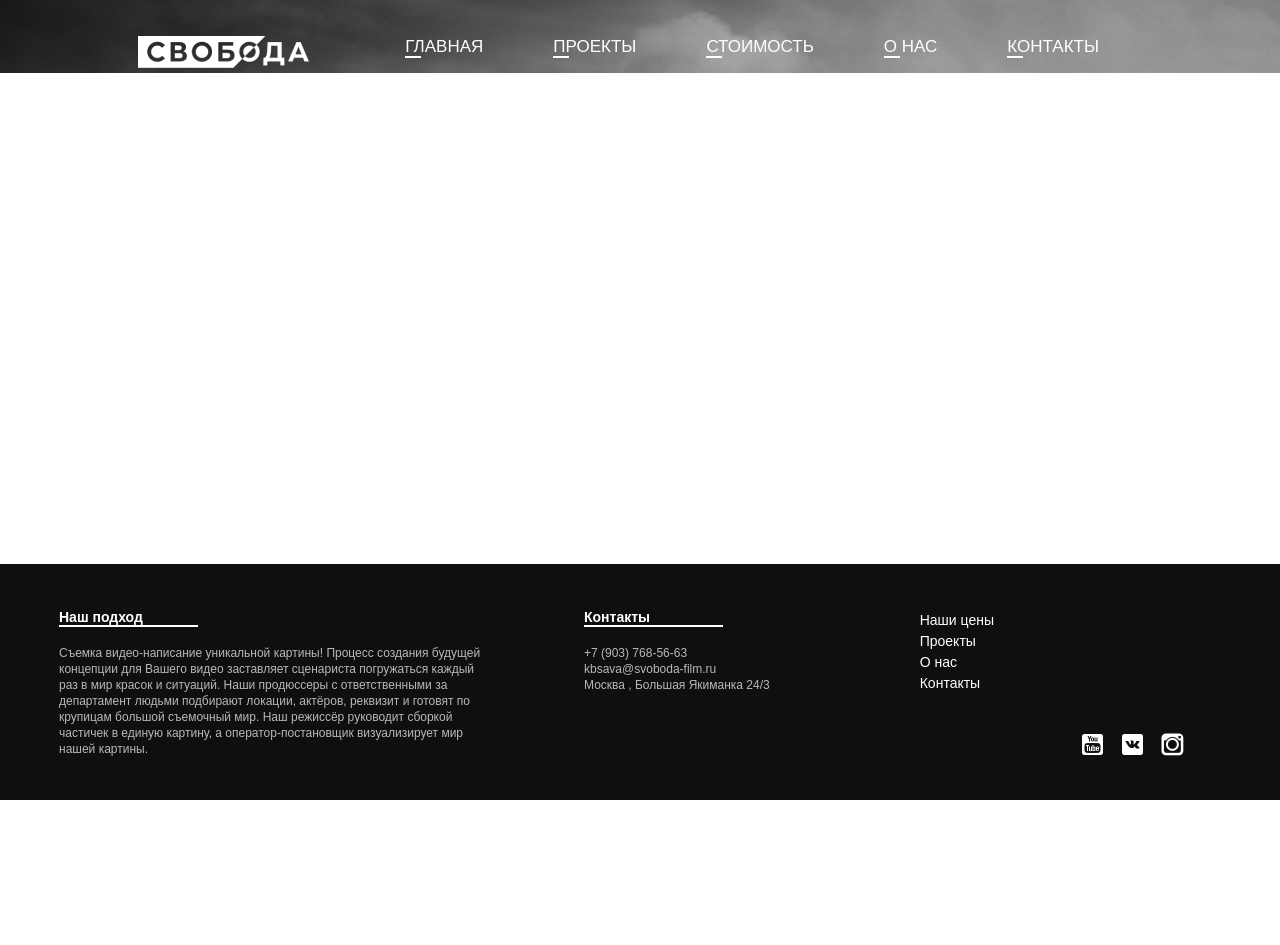
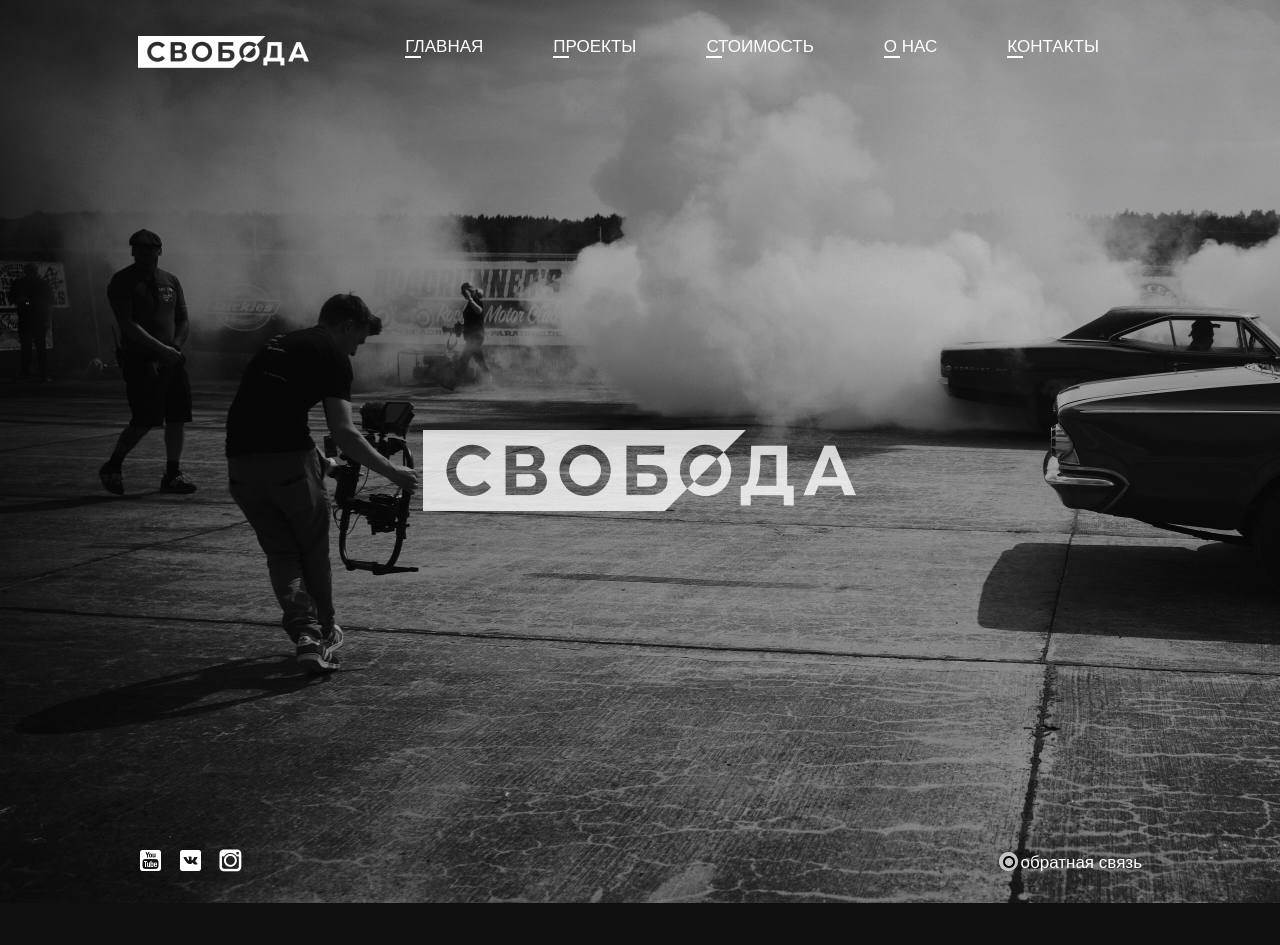
Before and after one commit to qwerty1986ws/SVOBODA-F, a website: page source/index.html in a window 1280 px wide. Shown: the top 945 px of the page. Before the commit the page ends 800 px from the top, so only its background shows below. Drawn offline with nearby package versions, Linux system fonts and the light colour scheme; files that its build step writes are made by us from their sources.

Commit message:
#1 добавил баннер

```diff
--- a/source/index.html
+++ b/source/index.html
@@ -38,6 +38,31 @@
               </ul>
             </nav>
           </header>
+          <div class="main-wrapper__banner banner">
+              <ul class="banner__socials socials">
+                <li class="socials__item">
+                  <a class="socials__link" href="#">
+                    <img src="img/youtube.png" alt="Ссылка в youtube">
+                  </a>
+                  </li>
+                  <li class="socials__item">
+                    <a class="socials__link" href="#">
+                      <img src="img/vk.png" alt="Ссылка в VK">
+                    </a>
+                  </li>
+                  <li class="socials__item">
+                    <a class="socials__link" href="#">
+                      <img src="img/instagram.png" alt="Ссылка в instagram">
+                    </a>
+                  </li>
+                </ul>
+              <picture class="banner__logo">
+                <source srcset="img/banner-logo.webp" type="image/webp">
+                <img src="img/baner-logo.png" alt="Логотип Свобода">
+              </picture>
+              <a class="banner__link" href="#">обратная связь</a>
+            </div>
+          </div>
         </div>
         <main></main>
       </div>
@@ -72,17 +97,17 @@
         </ul>
         <ul class="main-footer__socials socials">
           <li class="socials__item">
-              <a href="" class="socials__link">
+            <a class="socials__link" href="#">
               <img src="img/youtube.png" alt="Ссылка в youtube">
             </a>
           </li>
           <li class="socials__item">
-             <a href="" class="socials__link">
+           <a class="socials__link" href="#">
              <img src="img/vk.png" alt="Ссылка в VK">
            </a>
           </li>
           <li class="socials__item">
-              <a href="" class="socials__link">
+            <a class="socials__link" href="#">
               <img src="img/instagram.png" alt="Ссылка в instagram">
             </a>
           </li>
--- /dev/null
+++ b/source/sass/blocks/banner.scss
@@ -0,0 +1,29 @@
+.banner {
+  min-height: 800px;
+  display: flex;
+  justify-content: space-between;
+  align-items: flex-end;
+  padding-bottom: 30px;
+
+  &__logo {
+    align-self: center;
+  }
+
+
+  &__link {
+    text-decoration: none;
+    position: relative;
+    color: $white;
+
+    &::after {
+      content: "";
+      position: absolute;
+      top: 0;
+      left: -22px;
+      width: 19px;
+      height: 19px;
+      background: url("../img/call.png") no-repeat;
+      z-index: 9;
+    }
+  }
+}
--- a/source/sass/style.scss
+++ b/source/sass/style.scss
@@ -13,3 +13,5 @@
 @import "blocks/footer-desc.scss";
 @import "blocks/footer-contacts.scss";
 @import "blocks/main-footer.scss";
+
+@import "blocks/banner.scss";
```
Also changed, not shown: build/css/style.min.css, build/img/banner-logo.png (added), build/img/banner-logo.webp (added), build/img/call.png (added), build/img/call.webp (added), build/index.html, source/img/banner-logo.png (added), source/img/banner-logo.webp (added), source/img/call.png (added), source/img/call.webp (added), 1 other file. Lines whose indentation alone changed are shown as unchanged.
